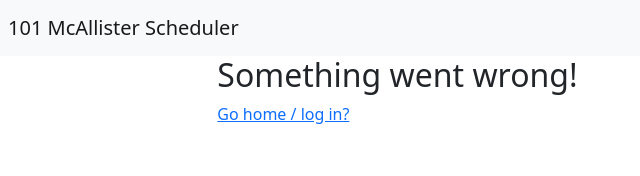
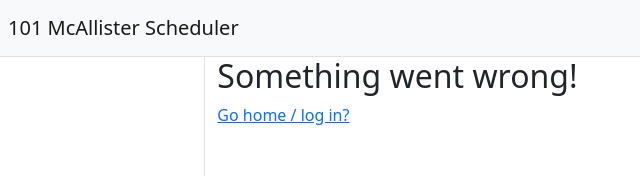
Before and after one commit to jmk672/SchedulerApp, a React (Create React App) app in the folder frontend/: page /404 in a window 1280 px wide. Shown: the top 176 px of the page, without its empty margins (0-640 px from the left). Built offline with nearby package versions, Linux system fonts and the light colour scheme.

Commit message:
more sidebar styling

```diff
--- a/frontend/src/App.js
+++ b/frontend/src/App.js
@@ -1,4 +1,4 @@
-import { BrowserRouter, Routes, Route } from 'react-router-dom'
+import { BrowserRouter, Routes, Route, Navigate } from 'react-router-dom'
 
 import Instructor from './pages/Instructor';
 import Admin from './pages/Admin';
@@ -17,13 +17,14 @@ function App() {
         <AuthProvider>
           <NavBar/>
             <div className="row">
-            <div className="col-md-3 col-lg-2">
+              <div className="col-md-3 col-lg-2 p-0 ps-2 border min-vh-100 ">
                 <Routes>
                   <Route path='/admin/*' element={ <AdminNav /> } />
                   <Route path='/instructor/*' element={ <InstructorNav /> } />
+                  <Route path='*' element={<div/>}/>
                 </Routes>
               </div>
-            <div className="col-md-9 col-lg-10">
+              <div className="col-md-9 col-lg-10 border-top">
                 <Routes>
                   <Route path="/admin/home" element={ <Admin />} />
                   <Route path="/admin/addUser" element={ <h1>Add user</h1>} />
@@ -32,7 +33,8 @@ function App() {
                   <Route path="/instructor/home" element={ <Instructor/>} />
                   <Route path="/login" element={<Login/>} />
                   <Route exact path="/" element={<Login/>} />
-                <Route path="*" element={<NotFound/>} />
+                  <Route path="/404/" element={<NotFound/>} />
+                  <Route path="*" element={<Navigate to="/404"/>} />
                 </Routes>
               </div>
             </div>
--- a/frontend/src/components/AdminNav.js
+++ b/frontend/src/components/AdminNav.js
@@ -16,7 +16,7 @@ const AdminNav = () => {
     return(
             <nav id="adminSidebar" className='d-lg-block sidebar'>
                 <div className="position-sticky">
-                    <div className='list-group list-group-flush mx-3 mt-4'>
+                    <div className='list-group list-group-flush m-0'>
                     <NavLink id="home" className='list-group-item list-group-item-action py-2'  to="/admin/home"><span>Admin Home</span></NavLink>
                     <NavLink id="addUser" className='list-group-item list-group-item-action py-2'  to="/admin/addUser"><span>Add User</span></NavLink>
                     <NavLink id="addExam" className='list-group-item list-group-item-action py-2'  to="/admin/addExam"><span>Add New Exam</span></NavLink>
--- a/frontend/src/components/InstructorNav.js
+++ b/frontend/src/components/InstructorNav.js
@@ -15,7 +15,7 @@ const InstructorNav = () => {
     return(
             <nav id="adminSidebar" className='d-lg-block sidebar'>
                 <div className="position-sticky">
-                    <div className='list-group list-group-flush mx-3 mt-4'>
+                    <div className='list-group list-group-flush m-0'>
                     <NavLink id="home" className='list-group-item list-group-item-action py-2'  to="/admin/home"><span>Admin Home</span></NavLink>
                     <NavLink id="addUser" className='list-group-item list-group-item-action py-2'  to="/admin/addUser"><span>Add User</span></NavLink>
                     <NavLink id="addExam" className='list-group-item list-group-item-action py-2'  to="/admin/addExam"><span>Add New Exam</span></NavLink>
```
Lines whose indentation alone changed are shown as unchanged.
